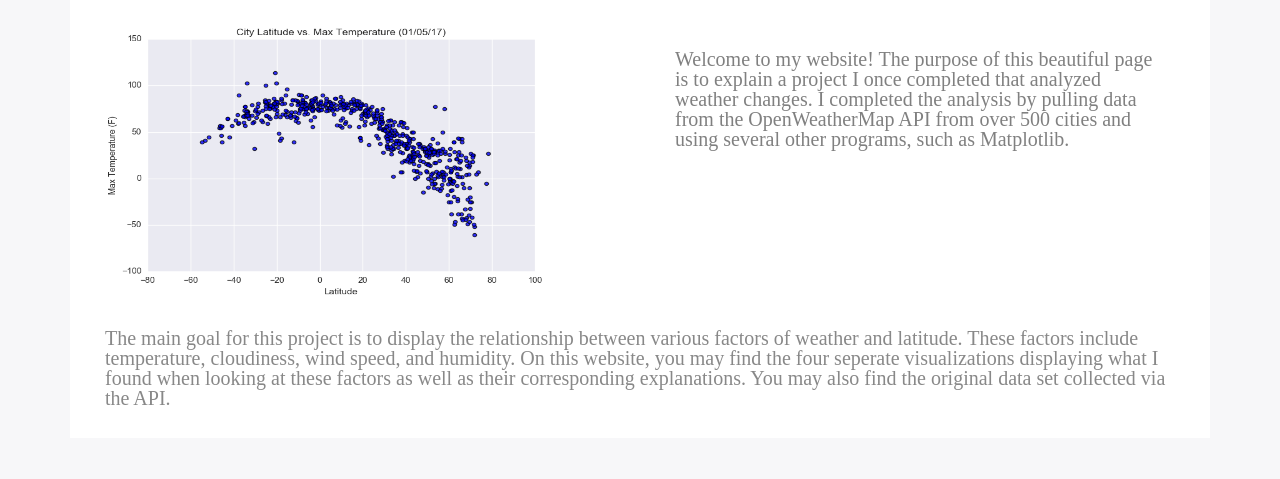
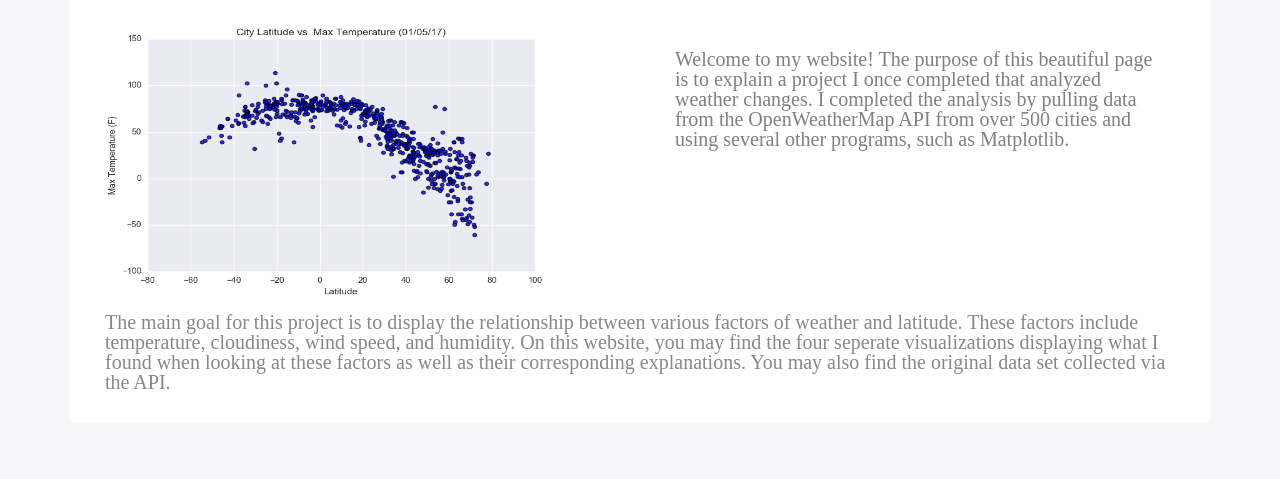
Before and after one commit to oimontgomery/11_website, a plain HTML site: page index.html in a window 1280 px wide. Shown: the part 310-789 px from the top of the page. Drawn offline with nearby package versions, Linux system fonts and the light colour scheme.

Commit message:
Update index.html

```diff
--- a/index.html
+++ b/index.html
@@ -61,9 +61,7 @@
                         </div>
                 </div>
         </div>
-        <div class="row">
-            <div class="col-sm-12"> <br> </div>
-        </div>
+
         <div class="row">
                 <div class="col-sm-12">
                         <div class="body_text_1">
```
